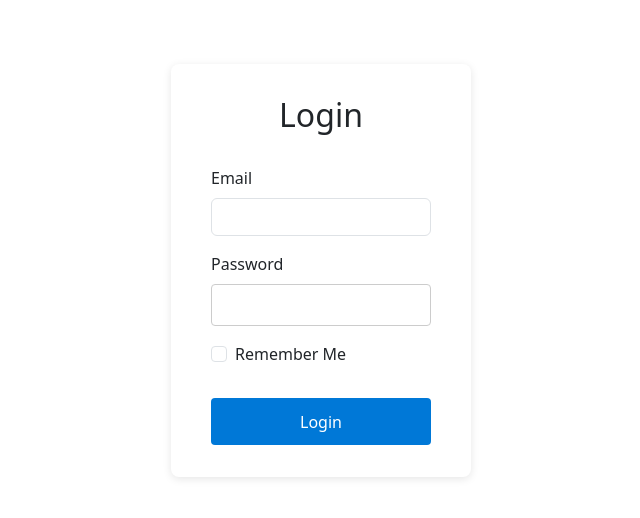
After one commit to Temirlan504/Personal-Leave, a Flask app: page /login in a window 1280 px wide. The commit adds this page. Shown: the top 518 px of the page, without its empty margins (319-959 px from the left). Run offline with Flask 3, Linux system fonts and the light colour scheme.

Commit message:
Added login page

```diff
--- a/app.py
+++ b/app.py
@@ -1,7 +1,9 @@
-from flask import Flask, render_template
+from flask import Flask, render_template, flash, redirect
 from datetime import datetime
+from forms import LoginForm
 
 app = Flask(__name__)
+app.config['SECRET_KEY'] = '4v36non75hbv8oqu3f7c'
 
 users = [
     {'first_name': 'Alice', 'last_name': 'Johnson', 'email': 'alice@example.com', 'phone': '123-456-7890'},
@@ -34,5 +36,16 @@ def get_greeting():
     except Exception:
         return "Hello"  # Fallback for any error (e.g. datetime failure)
 
+
+@app.route('/login', methods=['GET', 'POST'])
+def login():
+    form = LoginForm()
+    if form.validate_on_submit():
+        if form.email.data == 'alice@example.com' and form.password.data == 'password':
+            return redirect('/')
+        else:
+            flash('Login failed. Please check your email and password.', 'danger')
+    return render_template("login.html", form=form)
+
 if __name__ == '__main__':
     app.run(host='0.0.0.0', port=5000, debug=True)
--- /dev/null
+++ b/forms.py
@@ -0,0 +1,9 @@
+from flask_wtf import FlaskForm
+from wtforms import StringField, PasswordField, SubmitField, BooleanField, EmailField
+from wtforms.validators import DataRequired, Email, Length
+
+class LoginForm(FlaskForm):
+    email = EmailField('Email', validators=[DataRequired(), Email()])
+    password = PasswordField('Password', validators=[DataRequired(), Length(min=4, max=25)])
+    remember = BooleanField('Remember Me')
+    submit = SubmitField('Login')
--- /dev/null
+++ b/static/login.css
@@ -0,0 +1,43 @@
+.login-container {
+    background: #fff;
+    padding: 2em 2.5em;
+    border-radius: 8px;
+    box-shadow: 0 2px 8px rgba(0,0,0,0.1);
+    width: 300px;
+    margin: 5% auto;
+}
+.login-container h2 {
+    margin-bottom: 1em;
+    text-align: center;
+}
+.login-container label {
+    display: block;
+    margin-bottom: 0.5em;
+    margin-top: 1em;
+}
+.login-container input[type="text"],
+.login-container input[type="password"] {
+    width: 100%;
+    padding: 0.5em;
+    margin-top: 0.2em;
+    border: 1px solid #ccc;
+    border-radius: 4px;
+}
+.login-container button {
+    width: 100%;
+    padding: 0.7em;
+    margin-top: 1.5em;
+    background: #0078d7;
+    color: #fff;
+    border: none;
+    border-radius: 4px;
+    font-size: 1em;
+    cursor: pointer;
+}
+.login-container button:hover {
+    background: #005fa3;
+}
+.text-danger {
+    color: #d9534f;
+    font-size: 0.9em;
+}
--- a/templates/homepage.html
+++ b/templates/homepage.html
@@ -23,7 +23,6 @@
                 </div>
             </div>
         </div>
-
         <!-- Personal Emergency Leave Card -->
         <div class="col-md-5">
             <div class="card shadow-sm card-height">
--- a/templates/layout.html
+++ b/templates/layout.html
@@ -11,16 +11,30 @@
     {% block styles %}{% endblock %}
 </head>
 <body>
+    {% block navbar %}
     <nav class="custom-navbar">
         <div class="navbar-left">
-            <a href="#" class="nav-title">Leave Manager</a>
+            <a href="{{ url_for('home') }}" class="nav-title">Leave Manager</a>
         </div>
         <div class="navbar-right">
             <a href="#" class="navbar-link">Profile</a>
             <a href="#" class="navbar-link">Sign Out</a>
         </div>
     </nav>
+    {% endblock %}
     <main>
+        {% with messages = get_flashed_messages(with_categories=true) %}
+        {% if messages %}
+            <div class="container mt-3">
+            {% for category, message in messages %}
+                <div class="alert alert-{{ category }} alert-dismissible fade show" role="alert">
+                {{ message }}
+                </div>
+            {% endfor %}
+            </div>
+        {% endif %}
+        {% endwith %}
+
         {% block content %}{% endblock %}
     </main>
 </body>
--- /dev/null
+++ b/templates/login.html
@@ -0,0 +1,36 @@
+{% extends "layout.html" %}
+{% block title %}Login{% endblock %}
+
+{% block styles %}
+    <link rel="stylesheet" href="{{ url_for('static', filename='login.css') }}">
+{% endblock %}
+
+{% block navbar %}{% endblock %}
+
+{% block content %}
+<form class="login-container" method="post" action="{{ url_for('login') }}">
+    <h2>Login</h2>
+    {{ form.hidden_tag() }}
+    <div>
+        {{ form.email.label }}
+        {{ form.email(class="form-control") }}
+        {% for error in form.email.errors %}
+            <span class="text-danger">{{ error }}</span>
+        {% endfor %}
+    </div>
+    <div>
+        {{ form.password.label }}
+        {{ form.password(class="form-control") }}
+        {% for error in form.password.errors %}
+            <span class="text-danger">{{ error }}</span>
+        {% endfor %}
+    </div>
+    <div class="form-check">
+        {{ form.remember(class="form-check-input") }}
+        {{ form.remember.label }}
+    </div>
+    <button type="submit">Login</button>
+</form>
+<style>
+</style>
+{% endblock %}
```
Lines whose indentation alone changed are shown as unchanged.
